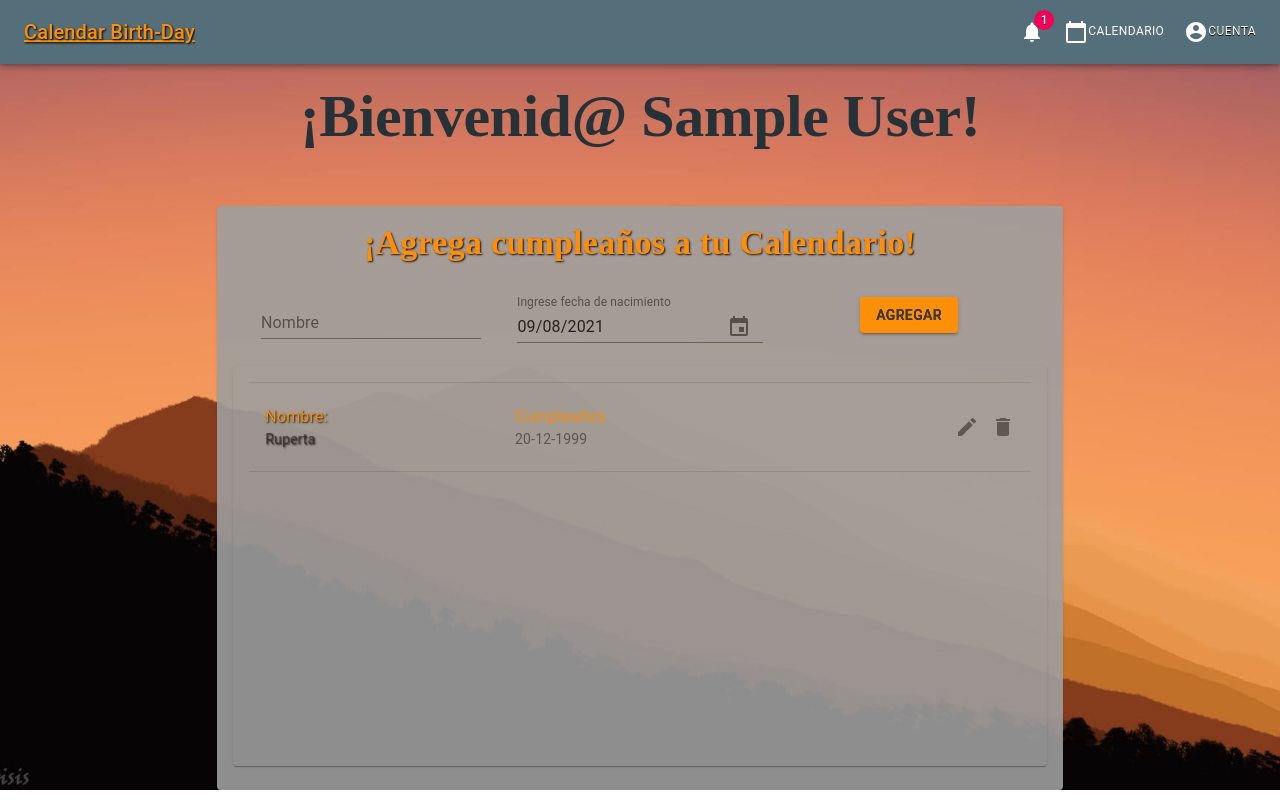
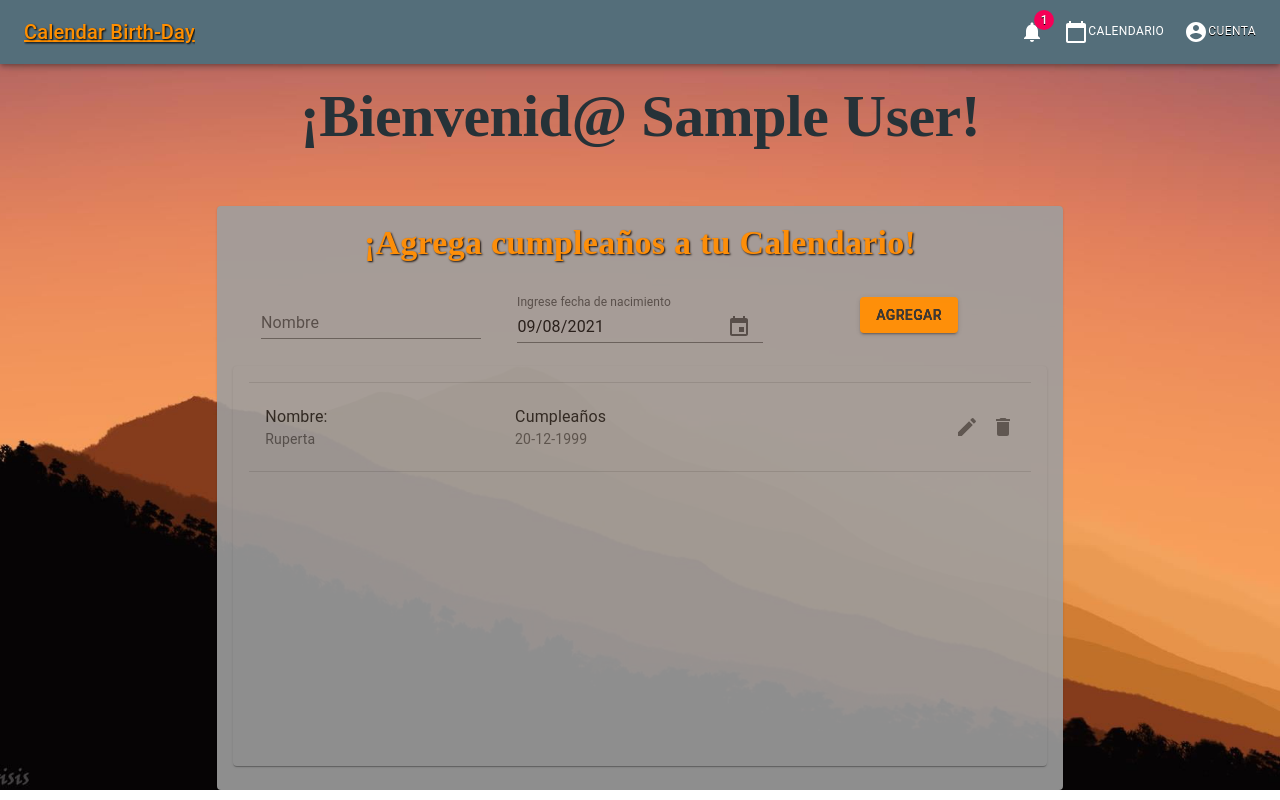
Before and after one commit to juancruzsoto/calendarBD, a React (Create React App) app: page / in a window 1280 px wide. Built offline with nearby package versions, Linux system fonts and the light colour scheme; no server answers; sample sign-in values are in the browser's storage.

Commit message:
birthday list in process

```diff
--- a/src/assets/jss/menuStyle.js
+++ b/src/assets/jss/menuStyle.js
@@ -26,7 +26,6 @@ const menuStyle = {
   },
   card2: {
     minHeight: 400,
-    color: "#ff8f00",
     textAlign: "center",
     width: "100%",
     marginTop: "30px",
--- a/src/components/MenuMain.jsx
+++ b/src/components/MenuMain.jsx
@@ -221,7 +221,6 @@ const MenuMain = (props) => {
                         <ListItem>
                           <Grid item xs={4}>
                             <ListItemText
-                            className={classes.title}
                               primary="Nombre:"
                               secondary="Ruperta"
                             />
```
